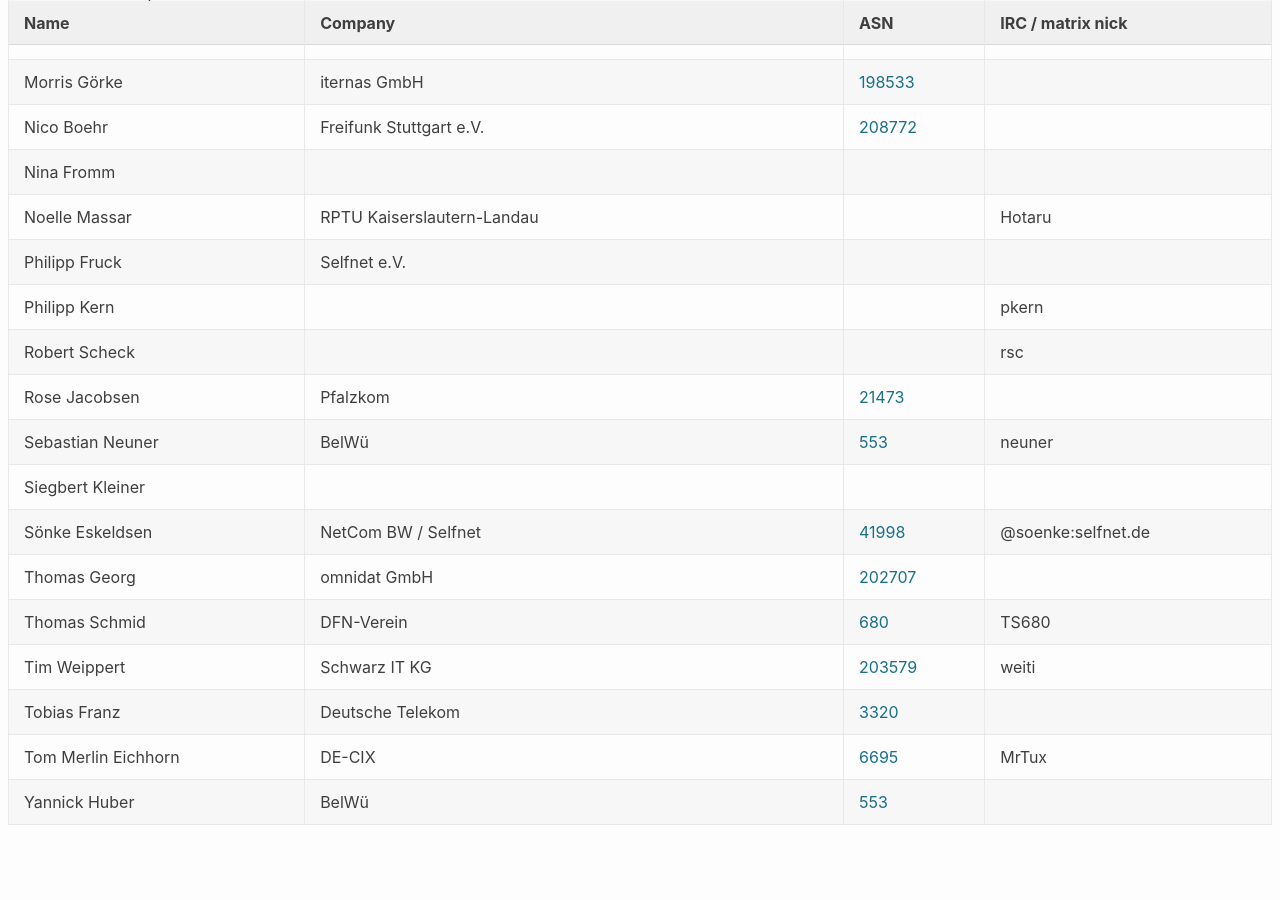
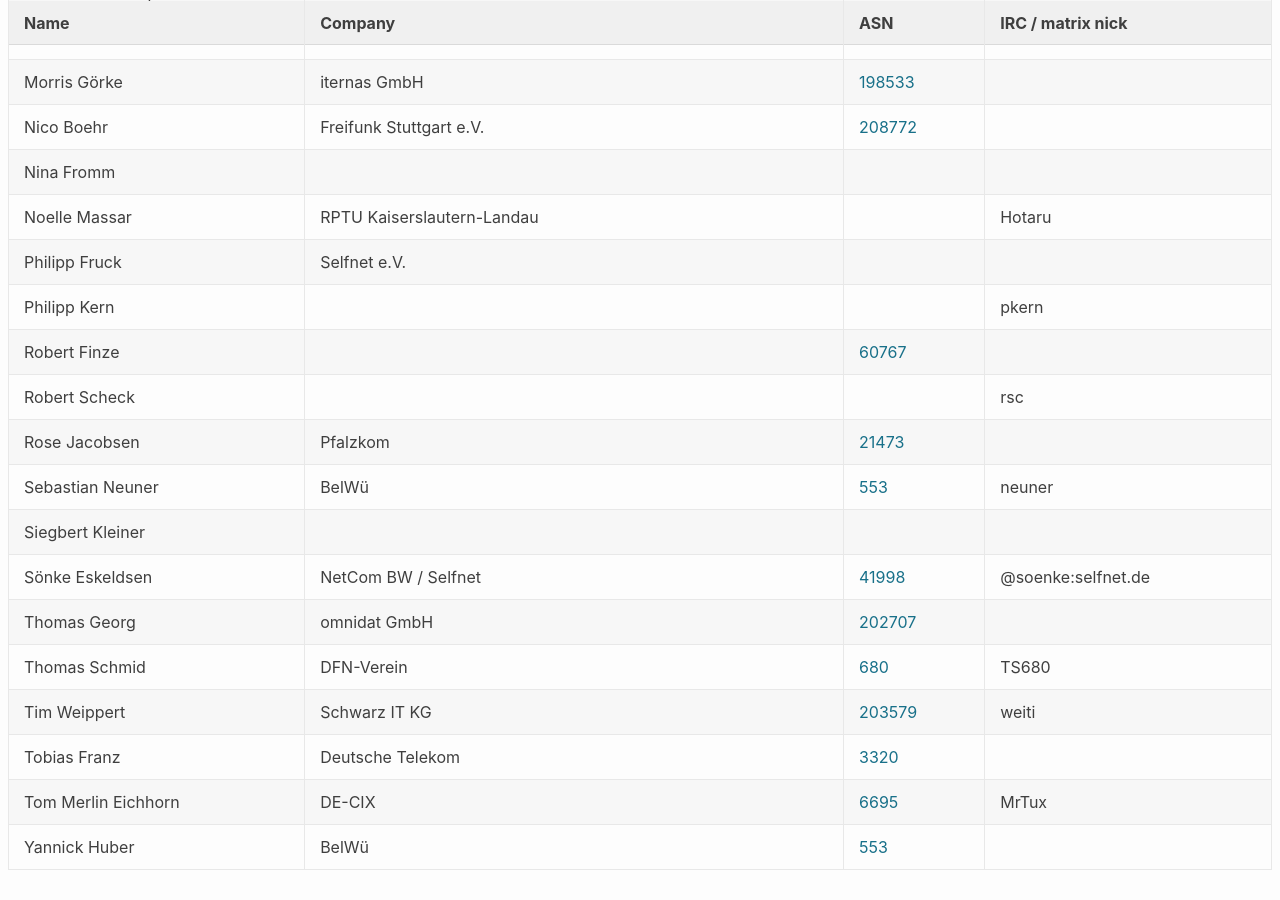
Before and after one commit to denog/pretix-attendeelist, a Jekyll site: the page built from denogmeetup25-06/index.markdown, in a window 1280 px wide and 900 px high, scrolled down 1479 px. Built offline with Jekyll 4.4.1, drawn with Linux system fonts in a browser that asks for light colours; before the commit the page ends 2334 px from its top, so only the background shows below that.

Commit message:
Latest data: Sat Jun 28 16:34:26 UTC 2025

```diff
--- a/_data/attendees_denogmeetup25-06.json
+++ b/_data/attendees_denogmeetup25-06.json
@@ -234,6 +234,12 @@
     "asn": null
   },
   {
+    "name": "Robert Finze",
+    "company": null,
+    "irc": null,
+    "asn": "60767"
+  },
+  {
     "name": "Robert Scheck",
     "company": null,
     "irc": "rsc",
```
